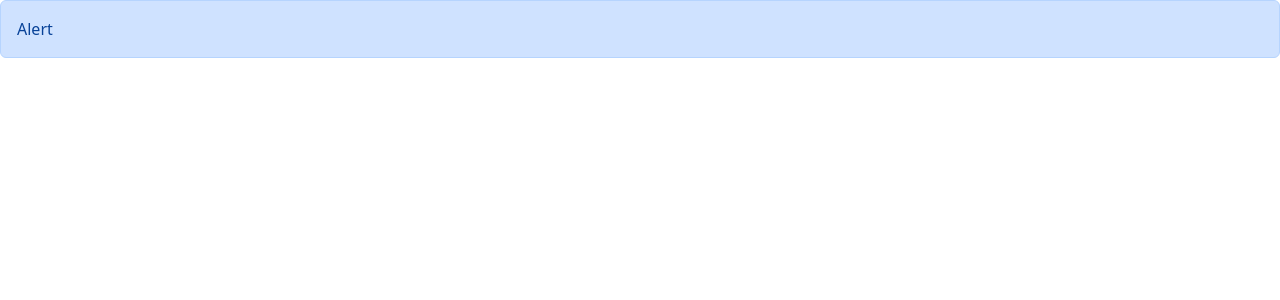
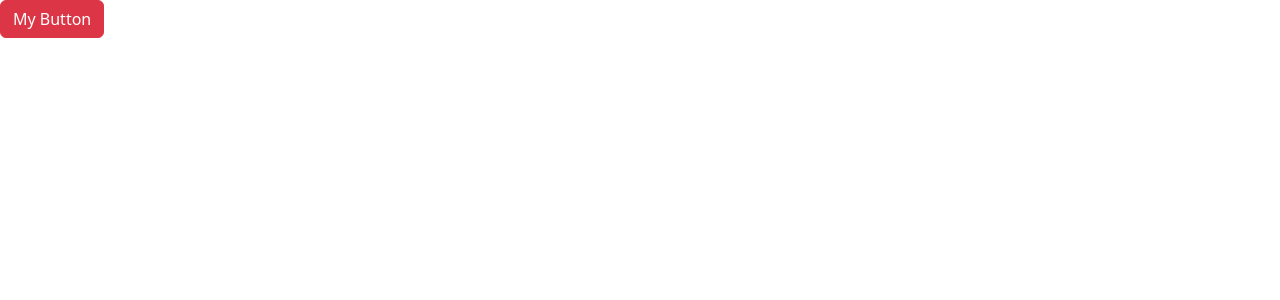
Before and after one commit to Duncanwar/Learning-React17, a React (Vite) app: page / in a window 1280 px wide. Shown: the top 300 px of the page. Built offline with nearby package versions, Linux system fonts and the light colour scheme.

Commit message:
button exercise

```diff
--- a/src/App.tsx
+++ b/src/App.tsx
@@ -1,10 +1,8 @@
-import Alert from "./components/Alert"
+import { Button } from "./components/Button"
 
 function App() {
   return (
-    <Alert>
-      Hello <span>World</span>
-    </Alert>
+   <Button color="danger" onClick={()=>console.log('clicked')}>My Button</Button>
   )
 }
 
--- a/src/components/Button.tsx
+++ b/src/components/Button.tsx
@@ -1,11 +1,13 @@
 import React from 'react'
 
 interface Props{
-    name:string
+    children:string,
+    color?:'primary'|'secondary'|'danger',
+    onClick:()=>void
 }
 
-export const Button = () => {
+export const Button = ({children,color, onClick}:Props) => {
   return (
-    <button type='button' className={`btn btn-${}`}></button>
+    <button type='button' className={`btn btn-${color}`} onClick={onClick}>{children}</button>
   )
 }
```
